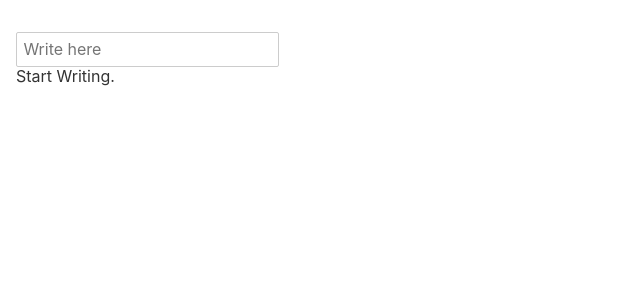
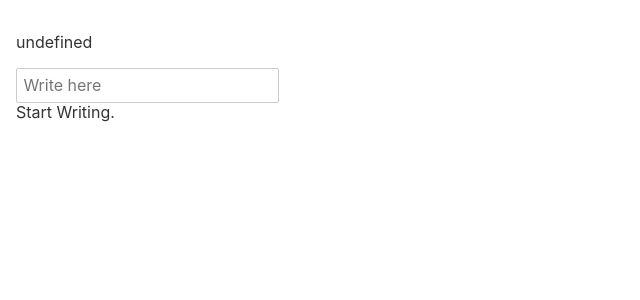
Before and after one commit to tonykingnz/LK-SVELTE-04, a Svelte app: page / in a window 1280 px wide. Shown: the top 300 px of the page, without its empty margins (0-640 px from the left). Built offline with nearby package versions, Linux system fonts and the light colour scheme.

Commit message:
Fixed some problems of the arrow usage

```diff
--- a/src/Input.svelte
+++ b/src/Input.svelte
@@ -20,15 +20,15 @@
     	}
 
         let i = 0;
-        let inputTextCandidate = "";
+    	let inputTextCandidate = autocompletion[0];
 
         function handleKey() {
     	    if (autocompletion.length > 0) {
-    	        if (event.key == "ArrowUp") {
+                if (event.key == "ArrowUp" && inputTextCandidate != autocompletion[0])  {
     		        inputTextCandidate = autocompletion[i];
     			    i -= 1;
                 }
-    		    else if (event.key == "ArrowDown") {
+    		    else if (event.key == "ArrowDown" && inputTextCandidate != autocompletion[autocompletion.length - 1]) {
                     inputTextCandidate = autocompletion[i];
     			    i += 1;
                 }
```
Also changed, not shown: public/build/bundle.js, 2 other files (tests, documents, lock files or other folders).
